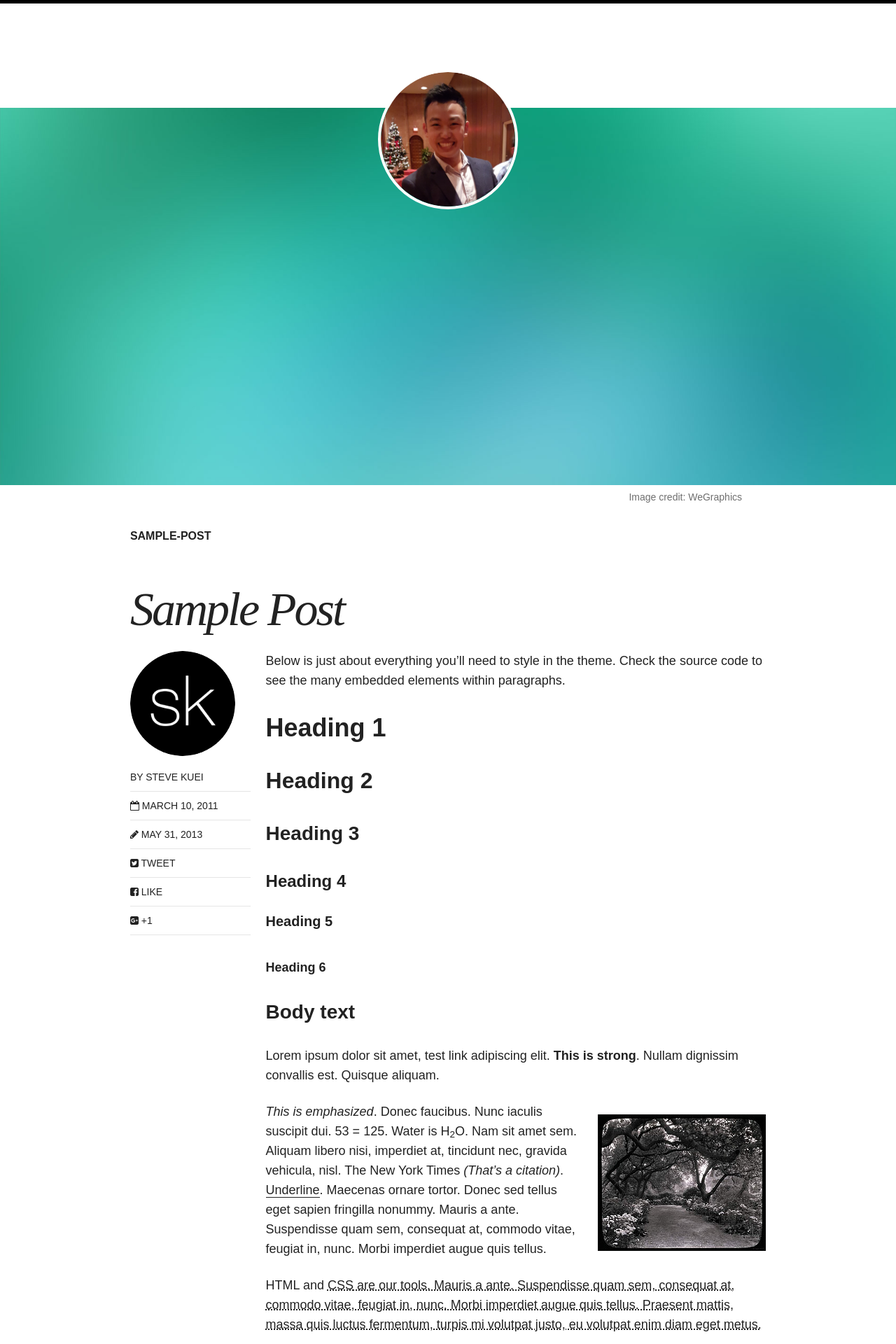
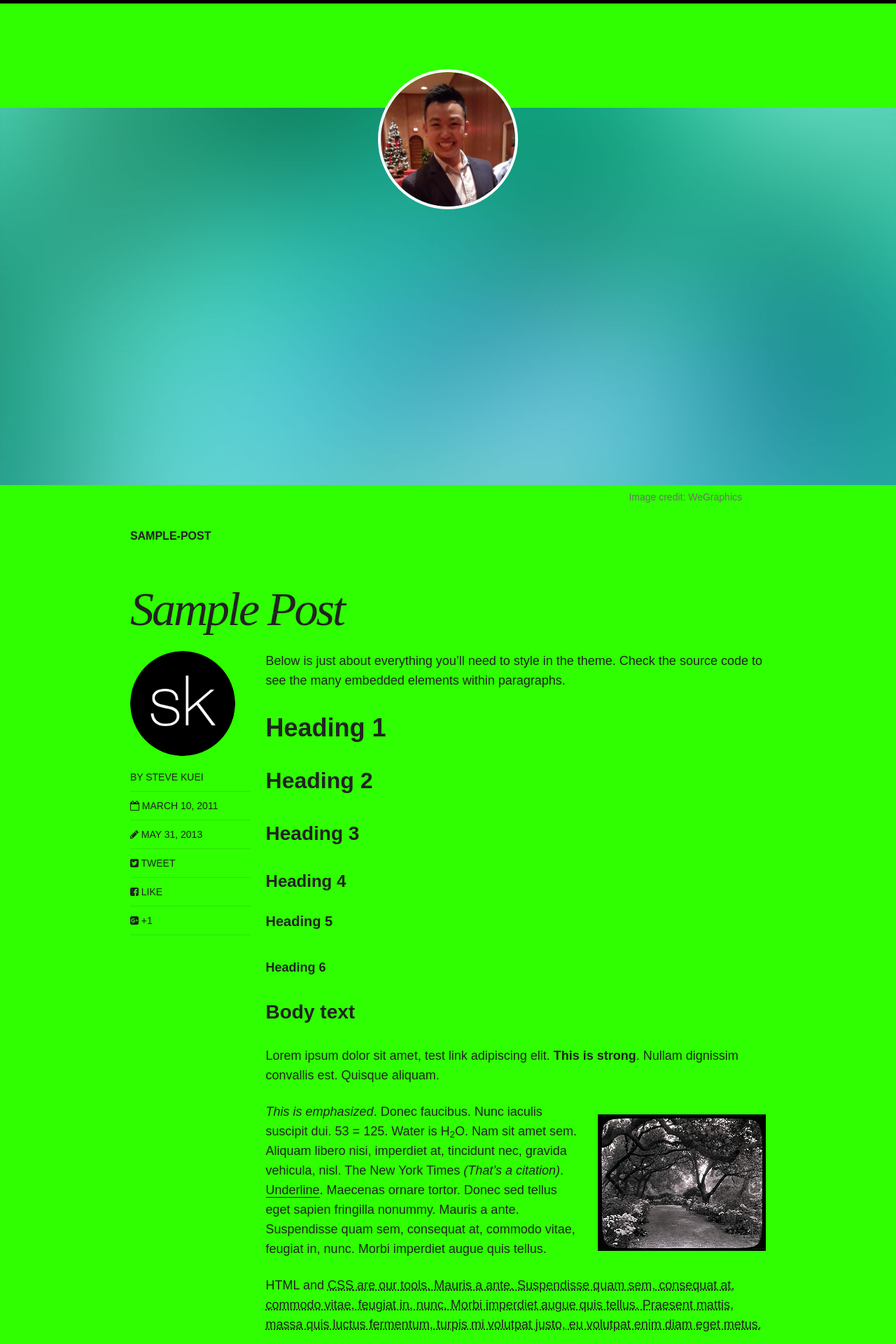
Before and after one commit to scallionpancake/old-website, a Jekyll site: the page built from _posts/articles/2011-03-10-sample-post.md, in a window 1280 px wide. Shown: the top 1920 px of the page at 70% size. Built offline with Jekyll 4.4.1, drawn with Linux system fonts in a browser that asks for light colours; nearby versions of some CDN libraries.

Commit message:
122715_v0
playing with sass files - test if website turns green.

```diff
--- a/_sass/_variables.scss
+++ b/_sass/_variables.scss
@@ -19,7 +19,7 @@ body {
 
 
 // COLORS =====================================================
-$body-color         : #fff;
+$body-color         : #2fff00;
 $text-color         : #222;
 $base-color         : #343434;
 $comp-color         : spin($base-color, 180);
@@ -27,7 +27,7 @@ $border-color       : #ddd;
 $white              : #fff;
 $black              : #000;
 $accent-color       : $black;
-$link-color         : #222;
+$link-color         : #6d0774;
 
 $table-border-color           : $border-color;
 $table-border                 : 1px solid $table-border-color;
```
Also changed, not shown: assets/fonts/HelveticaNeueLTCom-Th.ttf (added).
